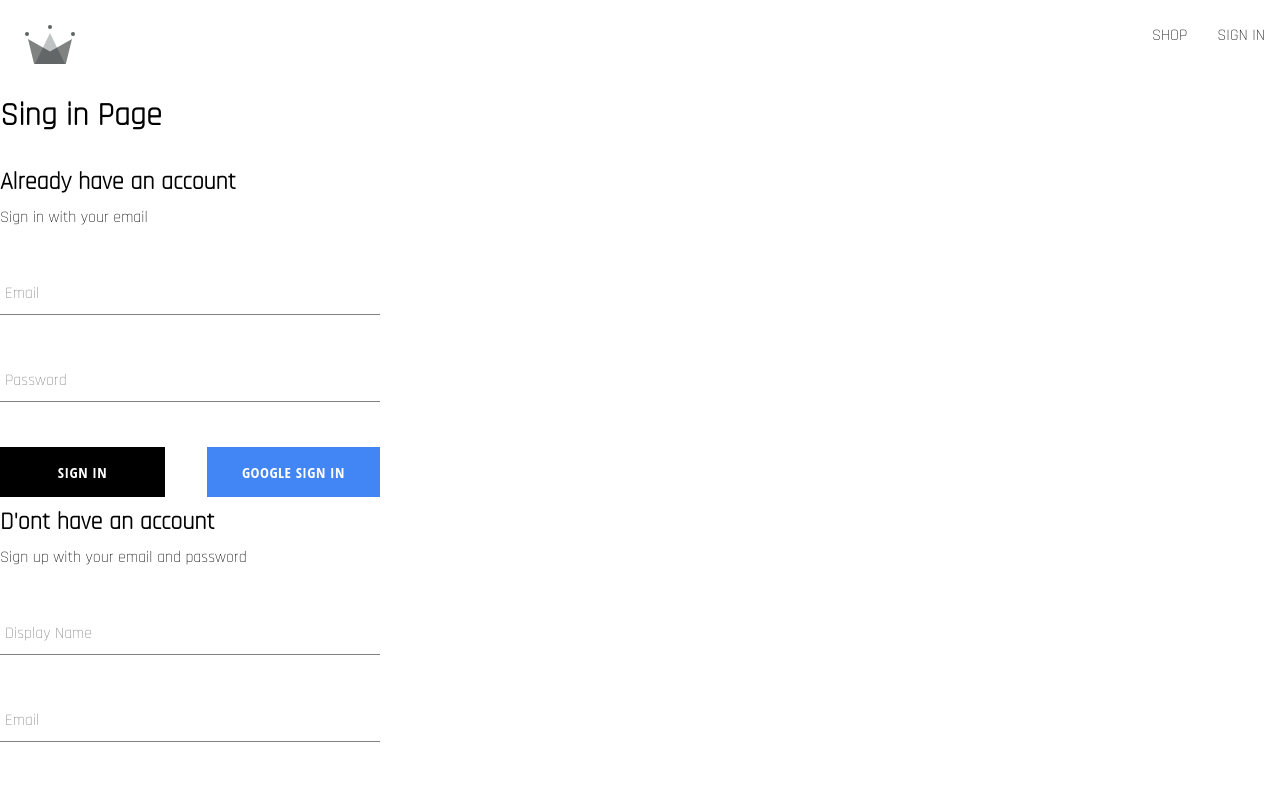
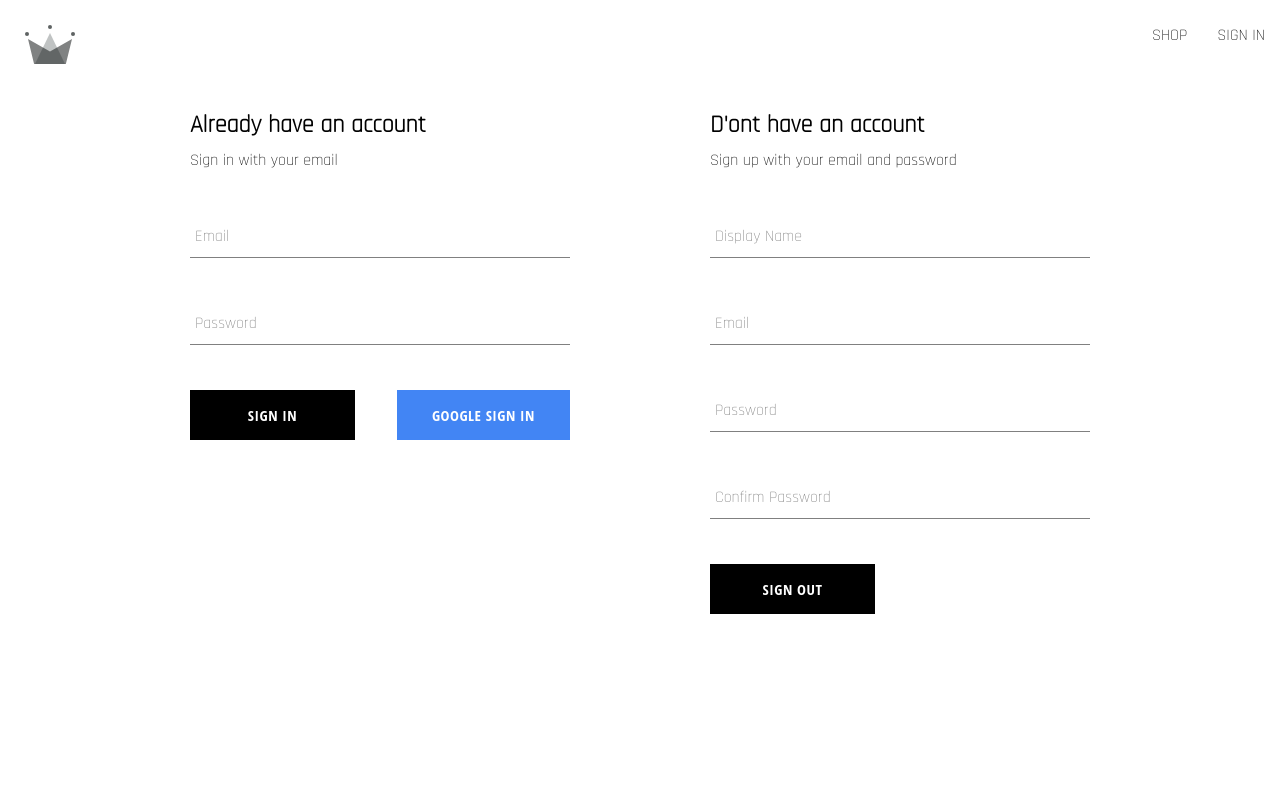
Before and after one commit to AhseneRemmouche/ReactJS, a React (Create React App) app in the folder ecommerce/: page /auth in a window 1280 px wide. Shown: the top 799 px of the page. Built offline with nearby package versions, Linux system fonts and the light colour scheme.

Commit message:
added styles to authentication component

```diff
--- a/ecommerce/src/components/sign-in-form/sign-in-form.component.jsx
+++ b/ecommerce/src/components/sign-in-form/sign-in-form.component.jsx
@@ -35,7 +35,18 @@
                 password
             );
             console.log(response);
-        } catch (error) {}
+        } catch (error) {
+            switch (error.code) {
+                case 'auth/wrong-password':
+                    alert('incorrect email or password');
+                    break;
+                case 'auth/user-not-found':
+                    alert('no user associate with this email');
+                    break;
+                default:
+                    alert(error.code);
+            }
+        }
     };
 
     const handleChange = (event) => {
@@ -71,6 +82,7 @@
                 <div className='buttons-container'>
                     <Button type='submit'>Sign In</Button>
                     <Button
+                        type='button'
                         buttonType='google'
                         onClick={signInWithGoogle}>
                         Google Sign In
--- a/ecommerce/src/routes/authentication/authentication.component.jsx
+++ b/ecommerce/src/routes/authentication/authentication.component.jsx
@@ -1,12 +1,6 @@
-import {
-    signInWithGooglePopup,
-    createUserDocumentFromAuth,
-    signInWithGoogleRedirect,
-} from '../../utils/firebase/firebase.utils';
-
 import SignUpForm from '../../components/sign-up-form/sign-up-form.component';
 import SignInForm from '../../components/sign-in-form/sign-in-form.component';
-
+import './authentication.styles.scss';
 const Authentication = () => {
     // const logGoogleUser = async () => {
     //     const { user } = await signInWithGooglePopup();
@@ -14,9 +8,7 @@
     // };
 
     return (
-        <div>
-            <h1>Sing in Page</h1>
-            {/* <button onClick={logGoogleUser}>Sign in with Google Popup</button> */}
+        <div className='authentication-container'>
             <SignInForm />
             <SignUpForm />
         </div>
--- /dev/null
+++ b/ecommerce/src/routes/authentication/authentication.styles.scss
@@ -0,0 +1,6 @@
+.authentication-container {
+    display: flex;
+    width: 900px;
+    justify-content: space-between;
+    margin: 30px auto;
+}
```
